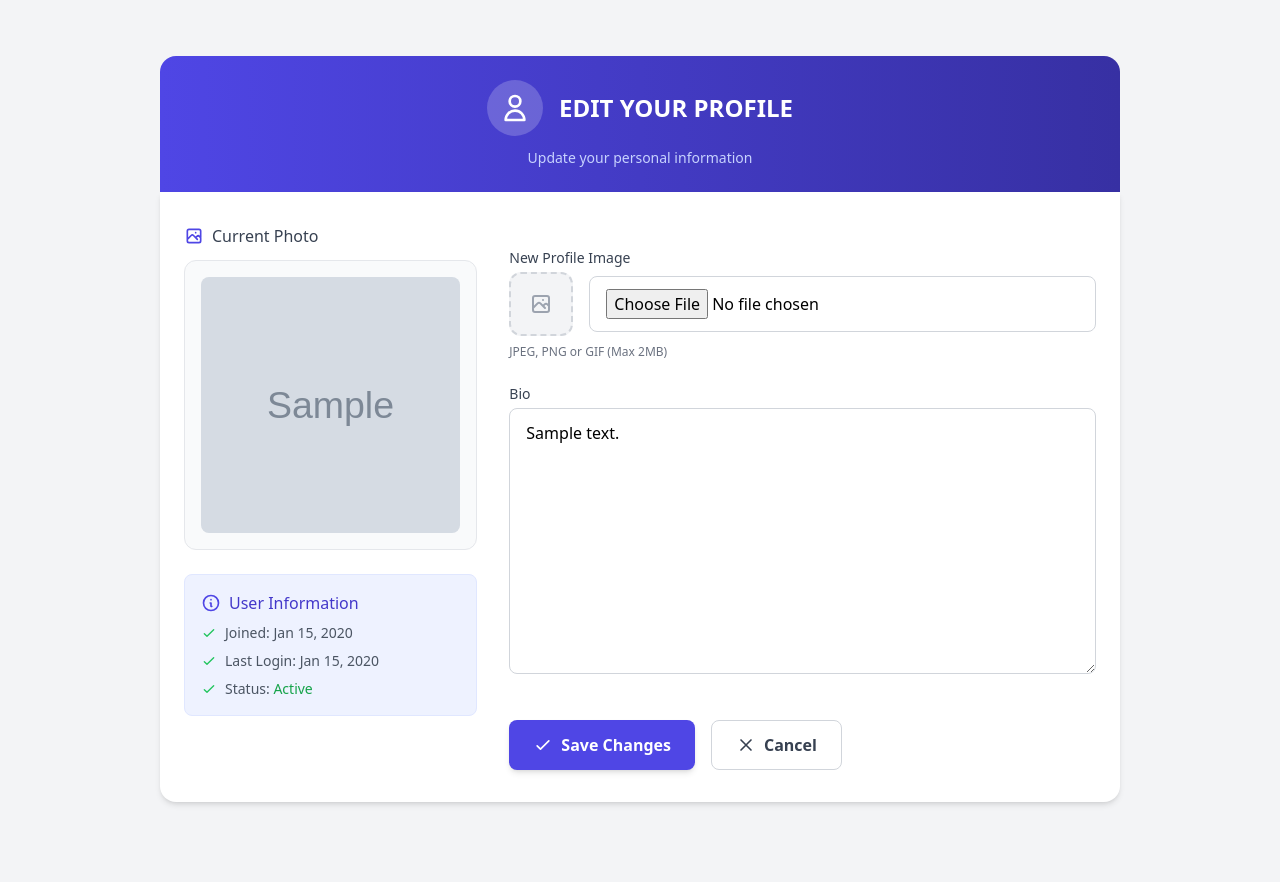
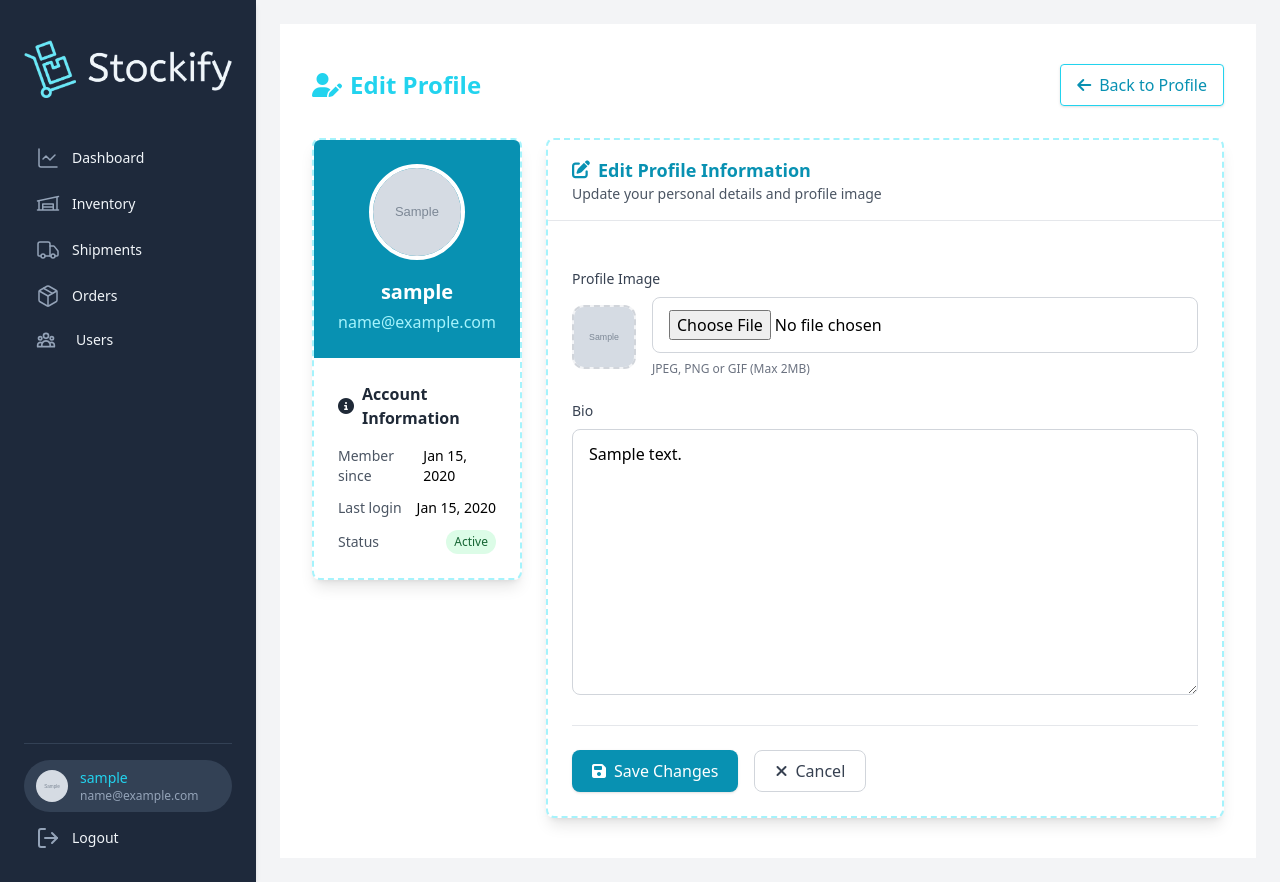
Before and after one commit to Naira98/Stockify, a Django app: page /accounts/edit-profile/ in a window 1280 px wide. Run offline with Django 5.2, Linux system fonts and the light colour scheme; a user stored in the database is signed in; tables that the repository leaves empty hold one stand-in row (values such as "Sample post"); grey boxes marked "Sample" are stand-in pictures; some libraries are stand-ins or nearby versions.

Commit message:
feat: update user image handling and enhance profile management UI

```diff
--- a/accounts/models.py
+++ b/accounts/models.py
@@ -7,7 +7,7 @@ class User(AbstractUser):
         size=[300, 300],
         quality=75,
         upload_to='profile_images/',
-        default='profile_images/default.jpg',
+        default='profile_images/default.png',
         blank=True,
         null=True
     )
--- a/accounts/urls.py
+++ b/accounts/urls.py
@@ -1,10 +1,12 @@
 from django.urls import path, include
+from django.contrib.auth.views import LogoutView
 from . import views
 
 app_name = "accounts"
 
 urlpatterns = [
     path("", include("django.contrib.auth.urls")),
+    path("logout/", LogoutView.as_view(), name="logout"),
     path("profile/", views.profile_view, name="profile"),
     path("edit-profile/", views.edit_profile_view, name="edit_profile"),
 
--- a/stockify/settings.py
+++ b/stockify/settings.py
@@ -83,7 +83,7 @@ DATABASES = {
         "USER": "stockify_user",
         "PASSWORD": "mypassword",
         "HOST": "localhost",
-        "PORT": "5432",
+        "PORT": "5433",
     }
 }
 
--- a/templates/accounts/edit_profile.html
+++ b/templates/accounts/edit_profile.html
@@ -3,102 +3,89 @@
   Edit Profile | Stockify
 {% endblock %}
 
+{% block sidebar %}
+{% include 'components/sidebar.html' with active='profile' %}
+{% endblock sidebar %}
+
 {% block content %}
-  <div class="min-h-screen bg-gray-100">
-    <div class="max-w-5xl mx-auto px-4 sm:px-6 lg:px-8 py-8">
-      <!-- Header Card -->
-      <div class="bg-gradient-to-r from-indigo-600 to-indigo-800 rounded-t-2xl py-6 px-8">
-        <div class="flex items-center justify-center mb-3">
-          <div class="bg-white bg-opacity-20 p-3 rounded-full">
-            <svg xmlns="http://www.w3.org/2000/svg" class="h-8 w-8 text-white" fill="none" viewBox="0 0 24 24" stroke="currentColor">
-              <path stroke-linecap="round" stroke-linejoin="round" stroke-width="2" d="M16 7a4 4 0 11-8 0 4 4 0 018 0zM12 14a7 7 0 00-7 7h14a7 7 0 00-7-7z" />
-            </svg>
-          </div>
-          <h1 class="text-2xl font-bold text-white ml-4">EDIT YOUR PROFILE</h1>
-        </div>
-        <p class="text-center text-indigo-200 text-sm">Update your personal information</p>
+<main class="bg-white py-10">
+  <div class="max-w-7xl mx-auto px-4 sm:px-6 lg:px-8">
+
+    <!-- Header -->
+    <div class="flex justify-between items-center mb-8">
+      <h1 class="text-2xl font-bold text-cyan-400 flex items-center gap-2">
+        <i class="fas fa-user-edit"></i> Edit Profile
+      </h1>
+      <a href="{% url 'accounts:profile' %}" class="border border-cyan-400 text-cyan-600 px-4 py-2 rounded shadow inline-flex items-center gap-2 hover:bg-cyan-50">
+        <i class="fas fa-arrow-left"></i> Back to Profile
+      </a>
     </div>
 
-      <!-- Form Card -->
-      <div class="bg-white rounded-b-2xl shadow-md px-6 py-8">
+    <div class="grid grid-cols-1 lg:grid-cols-4 gap-6">
+      <!-- Current Profile Section -->
+      <div class="lg:col-span-1">
+        <div class="bg-white border-2 border-dashed border-cyan-200 rounded-lg shadow-lg overflow-hidden">
+          <div class="bg-cyan-600 py-6 px-4 text-center">
+            <div class="inline-block relative">
+              <img src="{{ request.user.image.url|default:'https://i.pravatar.cc/150' }}" alt="Current Profile" class="w-24 h-24 rounded-full object-cover border-4 border-white mx-auto" />
+            </div>
+            <h2 class="text-xl font-bold text-white mt-3">{{ request.user.username }}</h2>
+            <p class="text-cyan-200 mt-1">{{ request.user.email }}</p>
+          </div>
+
+          <div class="p-6">
+            <h3 class="font-bold text-gray-800 mb-4 flex items-center gap-2">
+              <i class="fas fa-info-circle"></i> Account Information
+            </h3>
+            <div class="space-y-3 text-sm">
+              <div class="flex justify-between items-center">
+                <span class="text-gray-600">Member since</span>
+                <span class="font-medium">{{ request.user.date_joined|date:'M d, Y' }}</span>
+              </div>
+              <div class="flex justify-between items-center">
+                <span class="text-gray-600">Last login</span>
+                <span class="font-medium">{{ request.user.last_login|date:'M d, Y' }}</span>
+              </div>
+              <div class="flex justify-between items-center">
+                <span class="text-gray-600">Status</span>
+                <span class="px-2 py-1 bg-green-100 text-green-800 text-xs font-medium rounded-full">Active</span>
+              </div>
+            </div>
+          </div>
+        </div>
+      </div>
+
+      <!-- Edit Form Section -->
+      <div class="lg:col-span-3">
+        <div class="bg-white border-2 border-dashed border-cyan-200 rounded-lg shadow-lg overflow-hidden">
+          <div class="border-b border-gray-200 px-6 py-4">
+            <h2 class="text-lg font-bold text-cyan-600 flex items-center gap-2">
+              <i class="fas fa-edit"></i> Edit Profile Information
+            </h2>
+            <p class="text-gray-600 text-sm">Update your personal details and profile image</p>
+          </div>
+
+          <div class="p-6">
             {% if messages %}
               {% for message in messages %}
-            <div class="mb-6 p-4 rounded-lg {% if message.tags == 'success' %}
-                bg-green-50 text-green-700
-              {% else %}
-                bg-red-50 text-red-700
-              {% endif %}">{{ message }}</div>
+                <div class="mb-6 p-4 rounded-lg {% if message.tags == 'success' %}bg-green-50 text-green-700{% else %}bg-red-50 text-red-700{% endif %}">
+                  {{ message }}
+                </div>
               {% endfor %}
             {% endif %}
 
-        <div class="flex flex-col lg:flex-row gap-8">
-          <!-- Current Profile Image -->
-          <div class="lg:w-1/3">
-            <div class="mb-6">
-              <h3 class="font-medium text-gray-700 mb-3 flex items-center">
-                <svg xmlns="http://www.w3.org/2000/svg" class="h-5 w-5 text-indigo-600 mr-2" fill="none" viewBox="0 0 24 24" stroke="currentColor">
-                  <path stroke-linecap="round" stroke-linejoin="round" stroke-width="2" d="M4 16l4.586-4.586a2 2 0 012.828 0L16 16m-2-2l1.586-1.586a2 2 0 012.828 0L20 14m-6-6h.01M6 20h12a2 2 0 002-2V6a2 2 0 00-2-2H6a2 2 0 00-2 2v12a2 2 0 002 2z" />
-                </svg>Current Photo
-              </h3>
-              <div class="relative bg-gray-50 rounded-xl p-4 border border-gray-200">
-                <img src="{{ request.user.image.url|default:'https://i.pravatar.cc/150' }}" alt="Current Profile" class="w-full h-64 rounded-lg object-cover" />
-              </div>
-            </div>
-
-            <div class="bg-indigo-50 rounded-lg p-4 border border-indigo-100">
-              <h4 class="font-medium text-indigo-700 mb-2 flex items-center">
-                <svg xmlns="http://www.w3.org/2000/svg" class="h-5 w-5 text-indigo-600 mr-2" fill="none" viewBox="0 0 24 24" stroke="currentColor">
-                  <path stroke-linecap="round" stroke-linejoin="round" stroke-width="2" d="M13 16h-1v-4h-1m1-4h.01M21 12a9 9 0 11-18 0 9 9 0 0118 0z" />
-                </svg>User Information
-              </h4>
-              <ul class="text-sm text-gray-600 space-y-2">
-                <li class="flex items-start">
-                  <svg xmlns="http://www.w3.org/2000/svg" class="h-4 w-4 text-green-500 mt-0.5 mr-2" fill="none" viewBox="0 0 24 24" stroke="currentColor">
-                    <path stroke-linecap="round" stroke-linejoin="round" stroke-width="2" d="M5 13l4 4L19 7" />
-                  </svg>
-                  <span>Joined: {{ request.user.date_joined|date:'M d, Y' }}</span>
-                </li>
-                <li class="flex items-start">
-                  <svg xmlns="http://www.w3.org/2000/svg" class="h-4 w-4 text-green-500 mt-0.5 mr-2" fill="none" viewBox="0 0 24 24" stroke="currentColor">
-                    <path stroke-linecap="round" stroke-linejoin="round" stroke-width="2" d="M5 13l4 4L19 7" />
-                  </svg>
-                  <span>Last Login: {{ request.user.last_login|date:'M d, Y' }}</span>
-                </li>
-                <li class="flex items-start">
-                  <svg xmlns="http://www.w3.org/2000/svg" class="h-4 w-4 text-green-500 mt-0.5 mr-2" fill="none" viewBox="0 0 24 24" stroke="currentColor">
-                    <path stroke-linecap="round" stroke-linejoin="round" stroke-width="2" d="M5 13l4 4L19 7" />
-                  </svg>
-                  <span>
-                    Status:{% if request.user.is_active %}
-                      <span class="text-green-600">Active</span>
-                    {% else %}
-                      <span class="text-red-600">Inactive</span>
-                    {% endif %}
-                  </span>
-                </li>
-              </ul>
-            </div>
-          </div>
-
-          <!-- Edit Form -->
-          <div class="lg:w-2/3">
             <form method="post" enctype="multipart/form-data" class="space-y-6">
               {% csrf_token %}
 
-
               <!-- Profile Image Field -->
               <div>
-                <label class="block text-sm font-medium text-gray-700 mb-1">New Profile Image</label>
-                <div class="flex items-center">
-                  <div class="mr-4">
-                    <div class="bg-gray-100 border-2 border-dashed border-gray-300 rounded-xl w-16 h-16 flex items-center justify-center">
-                      <svg xmlns="http://www.w3.org/2000/svg" class="h-6 w-6 text-gray-400" fill="none" viewBox="0 0 24 24" stroke="currentColor">
-                        <path stroke-linecap="round" stroke-linejoin="round" stroke-width="2" d="M4 16l4.586-4.586a2 2 0 012.828 0L16 16m-2-2l1.586-1.586a2 2 0 012.828 0L20 14m-6-6h.01M6 20h12a2 2 0 002-2V6a2 2 0 00-2-2H6a2 2 0 00-2 2v12a2 2 0 002 2z" />
-                      </svg>
+                <label class="block text-sm font-medium text-gray-700 mb-2">Profile Image</label>
+                <div class="flex items-center gap-4">
+                  <div class="bg-gray-100 border-2 border-dashed border-gray-300 rounded-xl w-16 h-16 flex items-center justify-center overflow-hidden">
+                    <img src="{{ request.user.image.url|default:'https://i.pravatar.cc/150' }}" alt="Current Profile" class="w-full h-full object-cover" id="image-preview">
                   </div>
-                  </div>
-                  <div class="flex-1">{{ form.image }}</div>
-                </div>
+                  <div class="flex-1">
+                    {{ form.image }}
                     <p class="mt-2 text-xs text-gray-500">JPEG, PNG or GIF (Max 2MB)</p>
                     {% if form.image.errors %}
                       <div class="text-red-600 text-sm mt-1">
@@ -108,12 +95,12 @@
                       </div>
                     {% endif %}
                   </div>
-
-
+                </div>
+              </div>
 
               <!-- Bio Section -->
               <div>
-                <label class="block text-sm font-medium text-gray-700 mb-1">Bio</label>
+                <label class="block text-sm font-medium text-gray-700 mb-2">Bio</label>
                 {{ form.bio }}
                 {% if form.bio.errors %}
                   <div class="text-red-600 text-sm mt-1">
@@ -125,16 +112,12 @@
               </div>
 
               <!-- Action Buttons -->
-              <div class="flex flex-wrap gap-4 pt-4">
-                <button type="submit" class="px-6 py-3 bg-indigo-600 hover:bg-indigo-700 text-white font-semibold rounded-lg transition flex items-center shadow-md">
-                  <svg xmlns="http://www.w3.org/2000/svg" class="h-5 w-5 mr-2" fill="none" viewBox="0 0 24 24" stroke="currentColor">
-                    <path stroke-linecap="round" stroke-linejoin="round" stroke-width="2" d="M5 13l4 4L19 7" />
-                  </svg>Save Changes
+              <div class="flex flex-wrap gap-4 pt-6 border-t border-gray-200">
+                <button type="submit" class="px-5 py-2 bg-cyan-600 hover:bg-cyan-700 text-white rounded-lg font-medium transition flex items-center gap-2 shadow">
+                  <i class="fas fa-save"></i> Save Changes
                 </button>
-                <a href="{% url 'accounts:profile' %}" class="px-6 py-3 bg-white border border-gray-300 text-gray-700 font-semibold rounded-lg hover:bg-gray-50 transition flex items-center">
-                  <svg xmlns="http://www.w3.org/2000/svg" class="h-5 w-5 mr-2" fill="none" viewBox="0 0 24 24" stroke="currentColor">
-                    <path stroke-linecap="round" stroke-linejoin="round" stroke-width="2" d="M6 18L18 6M6 6l12 12" />
-                  </svg>Cancel
+                <a href="{% url 'accounts:profile' %}" class="px-5 py-2 bg-white border border-gray-300 text-gray-700 rounded-lg font-medium transition flex items-center gap-2 hover:bg-gray-50">
+                  <i class="fas fa-times"></i> Cancel
                 </a>
               </div>
             </form>
@@ -143,4 +126,20 @@
       </div>
     </div>
   </div>
+</main>
+
+<script>
+  // Image preview functionality
+  document.getElementById('id_image').addEventListener('change', function(event) {
+    const preview = document.getElementById('image-preview');
+    const file = event.target.files[0];
+    if (file) {
+      const reader = new FileReader();
+      reader.onload = function(e) {
+        preview.src = e.target.result;
+      }
+      reader.readAsDataURL(file);
+    }
+  });
+</script>
 {% endblock %}
--- a/templates/components/navbar.html
+++ b/templates/components/navbar.html
@@ -77,7 +77,7 @@
         <div class="hidden absolute right-0 mt-2 w-48 bg-white rounded-md shadow-lg py-1 z-50" id="profile-dropdown">
           <a href="{% url 'accounts:profile' %}" class="block px-4 py-2 text-sm text-gray-700 hover:bg-gray-100">Your Profile</a>
           <div class="border-t border-gray-200"></div>
-          <form method="post" action="{% url 'accounts:logout' %}">
+          <form method="post" action="{% url 'logout' %}">
             {% csrf_token %}
             <button type="submit" class="block w-full text-left px-4 py-2 text-sm text-gray-700 hover:bg-gray-100">Sign out</button>
           </form>
--- a/templates/components/sidebar.html
+++ b/templates/components/sidebar.html
@@ -88,25 +88,35 @@
         <div class="flex flex-col gap-1.5">
           <!-- Profile -->
           <a href="{% url 'accounts:profile' %}">
-            <div class="flex items-center md:justify-start justify-center gap-3 px-3 py-2 rounded-full transition-all duration-200
+            <div class="flex items-center gap-3 px-3 py-2 rounded-full transition-all duration-200
               {% if active == 'profile' %}bg-slate-700{% else %}hover:bg-slate-700{% endif %}">
-              <div class="transition-colors duration-200
-                {% if active == 'profile' %}text-cyan-400{% else %}text-slate-400{% endif %}">
-                {% include "icons/profile.svg" %}
+              <!-- Profile Picture -->
+              <div class="w-8 h-8 rounded-full overflow-hidden">
+                <img src="{{ request.user.image.url|default:'https://i.pravatar.cc/150' }}"
+                    alt="Profile"
+                    class="w-full h-full object-cover">
               </div>
-              <p class="text-sm font-medium hidden md:block text-slate-100">Profile</p>
+
+              <!-- User Info (hidden on mobile) -->
+              <div class="hidden md:block">
+                <p class="text-sm font-medium text-cyan-400">{{ request.user.username }}</p>
+                <p class="text-xs text-slate-400 truncate">{{ request.user.email }}</p>
+              </div>
             </div>
           </a>
 
-          <!-- Logout -->
-          <a href="{% url 'accounts:logout' %}">
-            <div class="flex items-center md:justify-start justify-center gap-3 px-3 py-2 rounded-full hover:bg-slate-700">
-              <div class="text-slate-400">
-                {% include "icons/logout.svg" %}
+          <!-- Logout Form -->
+          <form action="{% url 'accounts:logout' %}" method="post" class="w-full">
+            {% csrf_token %}
+            <button type="submit" class="w-full">
+              <div class="flex items-center md:justify-start justify-center gap-3 px-3 py-2 rounded-full transition-all duration-200 hover:bg-slate-700">
+                <div class="transition-colors duration-200 text-slate-400 hover:text-cyan-400">
+                  {% include "icons/logout.svg" %}
+                </div>
+                <p class="text-sm font-medium hidden md:block text-slate-100">Logout</p>
               </div>
-              <p class="text-sm font-medium hidden md:block text-slate-100">Logout</p>
-            </div>
-          </a>
+            </button>
+          </form>
         </div>
       </div>
     </aside>
```
Also changed, not shown: templates/accounts/profile.html (+38 -46 lines), templates/registration/login.html (+56 -35 lines), accounts/migrations/0010_alter_user_image.py (added), orders/migrations/0004_alter_order_status.py (added). Lines whose indentation alone changed are shown as unchanged.
